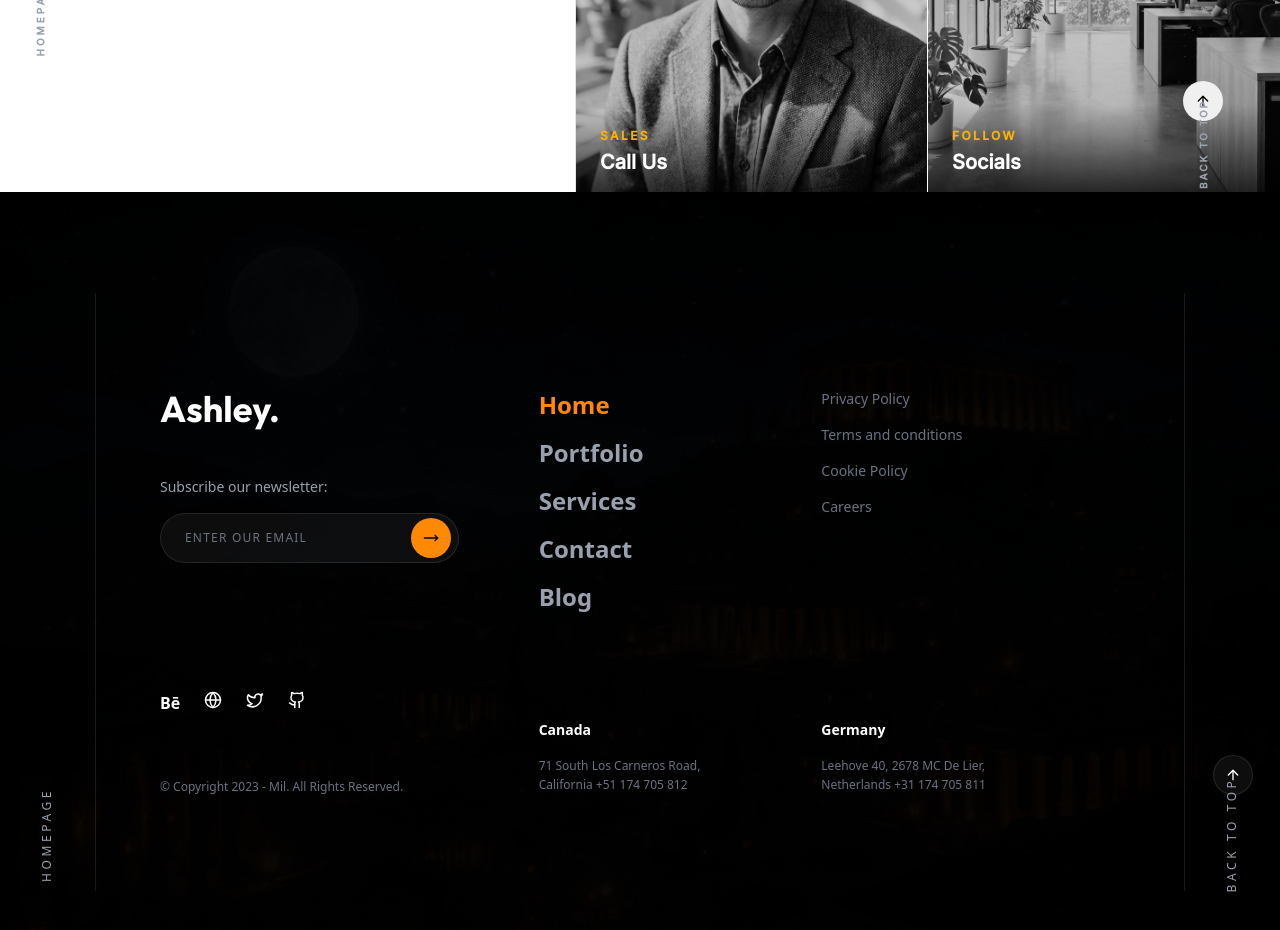
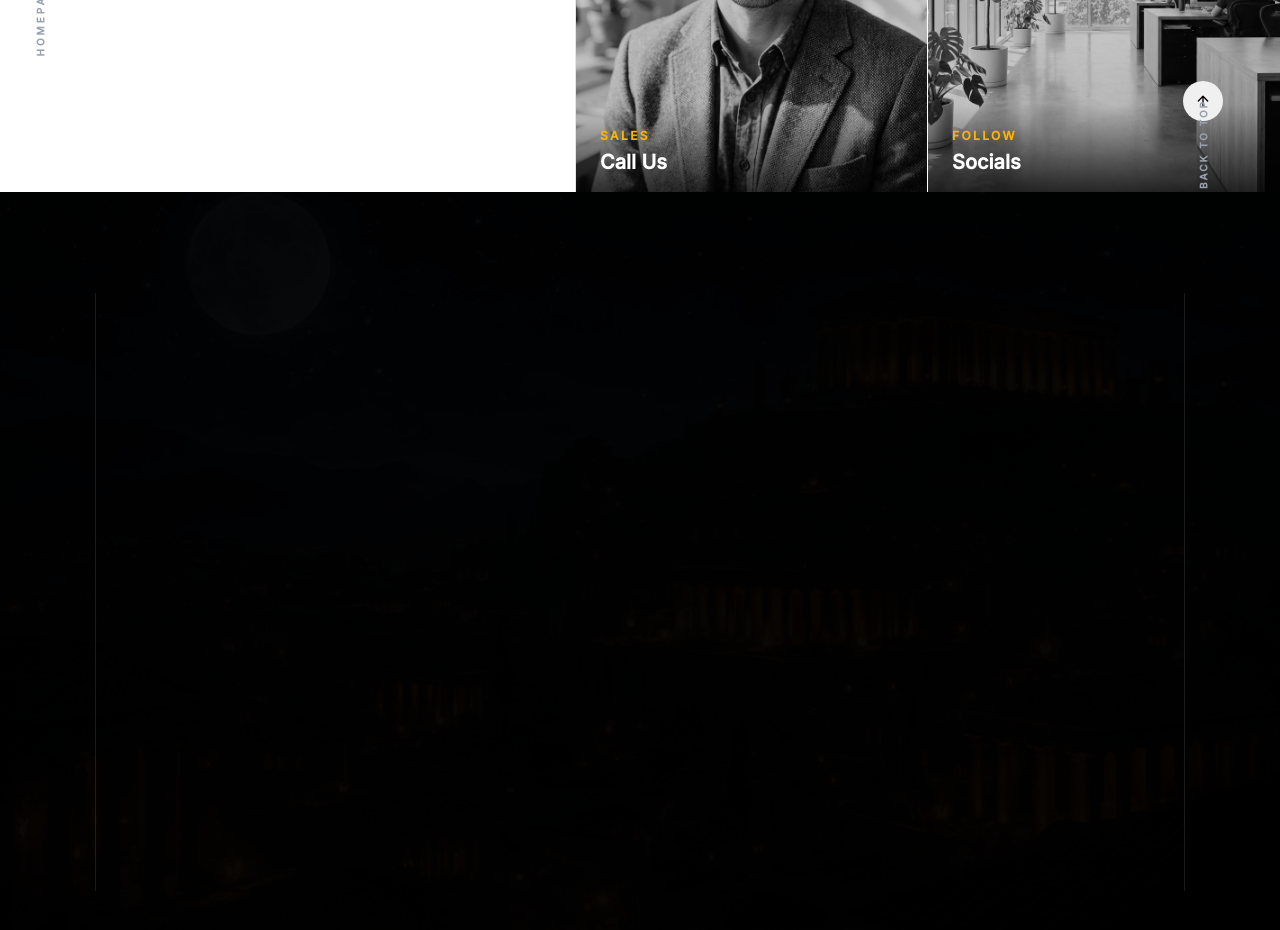
Before and after one commit to Kaveesha23dil/masterdesignerv03, a React (Vite) app: page / in a window 1280 px wide. Shown: the part 8200-9130 px from the top of the page. Built offline with nearby package versions, Linux system fonts and the light colour scheme.

Commit message:
feat: implement a new animated footer component with newsletter subscription, navigation, and back-to-top functionality.

```diff
--- a/src/components/Footer.jsx
+++ b/src/components/Footer.jsx
@@ -1,22 +1,108 @@
 import React from 'react';
 import { MoveRight, ArrowUp, Facebook, Instagram, Twitter, Github } from 'lucide-react';
+import gsap from 'gsap';
+import { ScrollTrigger } from 'gsap/ScrollTrigger';
 import footerMountains from '../assets/footer_bg.jpg';
 import projectChair from '../assets/projectchair.jpeg'; // Assuming this might be needed, but sticking to text for now based on image
 
 const Footer = () => {
+  const footerRef = React.useRef(null);
+  const bgRef = React.useRef(null);
+  const leftRef = React.useRef(null);
+  const rightRef = React.useRef(null);
+  const columnsRef = React.useRef([]);
+
+  React.useLayoutEffect(() => {
+    // Register ScrollTrigger specific to this component execution to avoid registration issues if called multiple times or HMR
+    gsap.registerPlugin(ScrollTrigger);
+
+    const ctx = gsap.context(() => {
+      // Background Parallax
+      gsap.fromTo(bgRef.current,
+        { scale: 1.1, y: -20 },
+        {
+          scale: 1,
+          y: 0,
+          scrollTrigger: {
+            trigger: footerRef.current,
+            start: "top bottom",
+            end: "bottom bottom",
+            scrub: 1,
+          }
+        }
+      );
+
+      // Left Side Text (Homepage) - Slide in from left
+      gsap.fromTo(leftRef.current,
+        { x: -50, opacity: 0 },
+        {
+          x: 0,
+          opacity: 1,
+          duration: 1,
+          ease: "power3.out",
+          scrollTrigger: {
+            trigger: footerRef.current,
+            start: "top 80%",
+          }
+        }
+      );
+
+      // Right Side Button (Back to Top) - Slide in from right
+      gsap.fromTo(rightRef.current,
+        { x: 50, opacity: 0 },
+        {
+          x: 0,
+          opacity: 1,
+          duration: 1,
+          ease: "power3.out",
+          scrollTrigger: {
+            trigger: footerRef.current,
+            start: "top 80%",
+          }
+        }
+      );
+
+      // Columns Staggered Animation
+      gsap.fromTo(columnsRef.current,
+        { y: 50, opacity: 0 },
+        {
+          y: 0,
+          opacity: 1,
+          duration: 0.8,
+          stagger: 0.2,
+          ease: "power3.out",
+          scrollTrigger: {
+            trigger: footerRef.current,
+            start: "top 75%",
+          }
+        }
+      );
+
+    }, footerRef);
+
+    return () => ctx.revert();
+  }, []);
+
+  const addToColumnsRef = (el) => {
+    if (el && !columnsRef.current.includes(el)) {
+      columnsRef.current.push(el);
+    }
+  };
+
   const scrollToTop = () => {
     window.scrollTo({ top: 0, behavior: 'smooth' });
   };
 
   return (
-    <footer className="w-full relative overflow-hidden bg-black text-white font-sans min-h-screen flex flex-col justify-center">
+    <footer ref={footerRef} className="w-full relative overflow-hidden bg-black text-white font-sans min-h-screen flex flex-col justify-center">
 
       {/* Background Image with Heavy Overlay */}
-      <div className="absolute inset-0 z-0">
+      <div className="absolute inset-0 z-0 overflow-hidden">
         <img
+          ref={bgRef}
           src={footerMountains}
           alt="Background"
-          className="w-full h-full object-cover opacity-20"
+          className="w-full h-full object-cover opacity-20 scale-110" // Initial scale set for consistency before JS loads
         />
         <div className="absolute inset-0 bg-black/80"></div>
       </div>
@@ -24,8 +110,10 @@ const Footer = () => {
       <div className="relative z-10 w-full h-full flex flex-col md:flex-row">
 
         {/* Left Vertical Text */}
-        <div className="hidden md:flex w-24 items-end justify-center pb-12 border-r border-white/10">
-          <span className="text-xs uppercase tracking-[0.3em] -rotate-90 whitespace-nowrap text-gray-400">Homepage</span>
+        <div className="hidden md:flex w-24 items-end justify-center pb-12 border-r border-white/10 overflow-hidden">
+          <div ref={leftRef}>
+            <span className="block text-xs uppercase tracking-[0.3em] -rotate-90 whitespace-nowrap text-gray-400">Homepage</span>
+          </div>
         </div>
 
         {/* Main Content Area */}
@@ -35,7 +123,7 @@ const Footer = () => {
           <div className="grid grid-cols-1 lg:grid-cols-3 gap-16 lg:gap-8">
 
             {/* Column 1: Brand & Newsletter */}
-            <div className="flex flex-col gap-8">
+            <div ref={addToColumnsRef} className="flex flex-col gap-8">
               <h2 className="text-4xl font-bold font-display">Ashley.</h2>
 
               <div className="mt-4">
@@ -65,7 +153,7 @@ const Footer = () => {
             </div>
 
             {/* Column 2: Navigation */}
-            <div className="flex flex-col gap-6 lg:pl-12">
+            <div ref={addToColumnsRef} className="flex flex-col gap-6 lg:pl-12">
               <nav className="flex flex-col gap-4">
                 <a href="#" className="text-2xl font-bold text-orange-400">Home</a>
                 <a href="#" className="text-2xl font-bold text-gray-400 hover:text-white transition-colors">Portfolio</a>
@@ -84,7 +172,7 @@ const Footer = () => {
             </div>
 
             {/* Column 3: Links & Address 2 */}
-            <div className="flex flex-col gap-4">
+            <div ref={addToColumnsRef} className="flex flex-col gap-4">
               <nav className="flex flex-col gap-4 text-sm text-gray-500">
                 <a href="#" className="hover:text-white transition-colors">Privacy Policy</a>
                 <a href="#" className="hover:text-white transition-colors">Terms and conditions</a>
@@ -106,11 +194,13 @@ const Footer = () => {
         </div>
 
         {/* Right Vertical Action */}
-        <div className="hidden md:flex w-24 flex-col items-center justify-end pb-12 border-l border-white/10 group cursor-pointer" onClick={scrollToTop}>
-          <div className="w-10 h-10 rounded-full bg-white/5 border border-white/10 flex items-center justify-center mb-8 group-hover:bg-orange-400 group-hover:text-black transition-colors">
-            <ArrowUp size={16} />
+        <div className="hidden md:flex w-24 flex-col items-center justify-end pb-12 border-l border-white/10 group cursor-pointer overflow-hidden" onClick={scrollToTop}>
+          <div ref={rightRef} className="flex flex-col items-center">
+            <div className="w-10 h-10 rounded-full bg-white/5 border border-white/10 flex items-center justify-center mb-8 group-hover:bg-orange-400 group-hover:text-black transition-colors">
+              <ArrowUp size={16} />
+            </div>
+            <span className="text-xs uppercase tracking-[0.3em] -rotate-90 whitespace-nowrap text-gray-400 group-hover:text-white transition-colors">Back to Top</span>
           </div>
-          <span className="text-xs uppercase tracking-[0.3em] -rotate-90 whitespace-nowrap text-gray-400 group-hover:text-white transition-colors">Back to Top</span>
         </div>
       </div>
     </footer>
```
